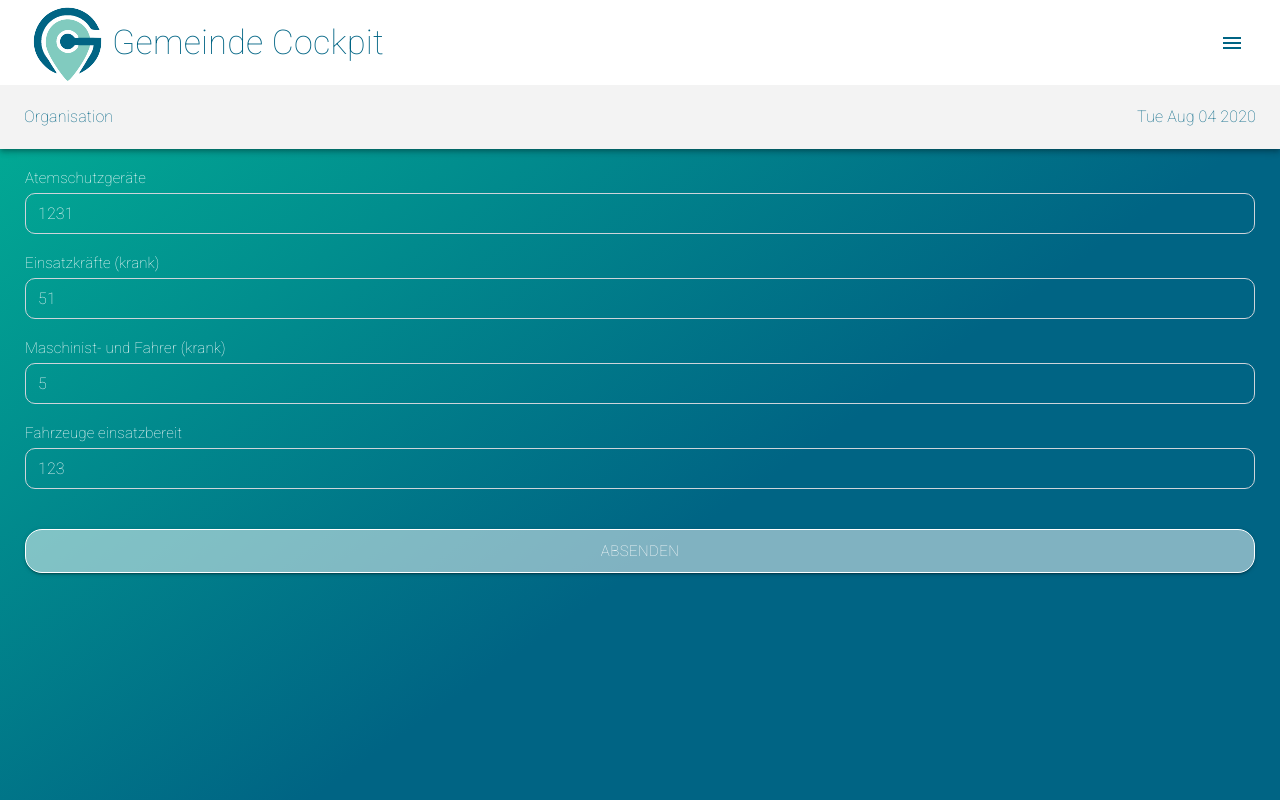
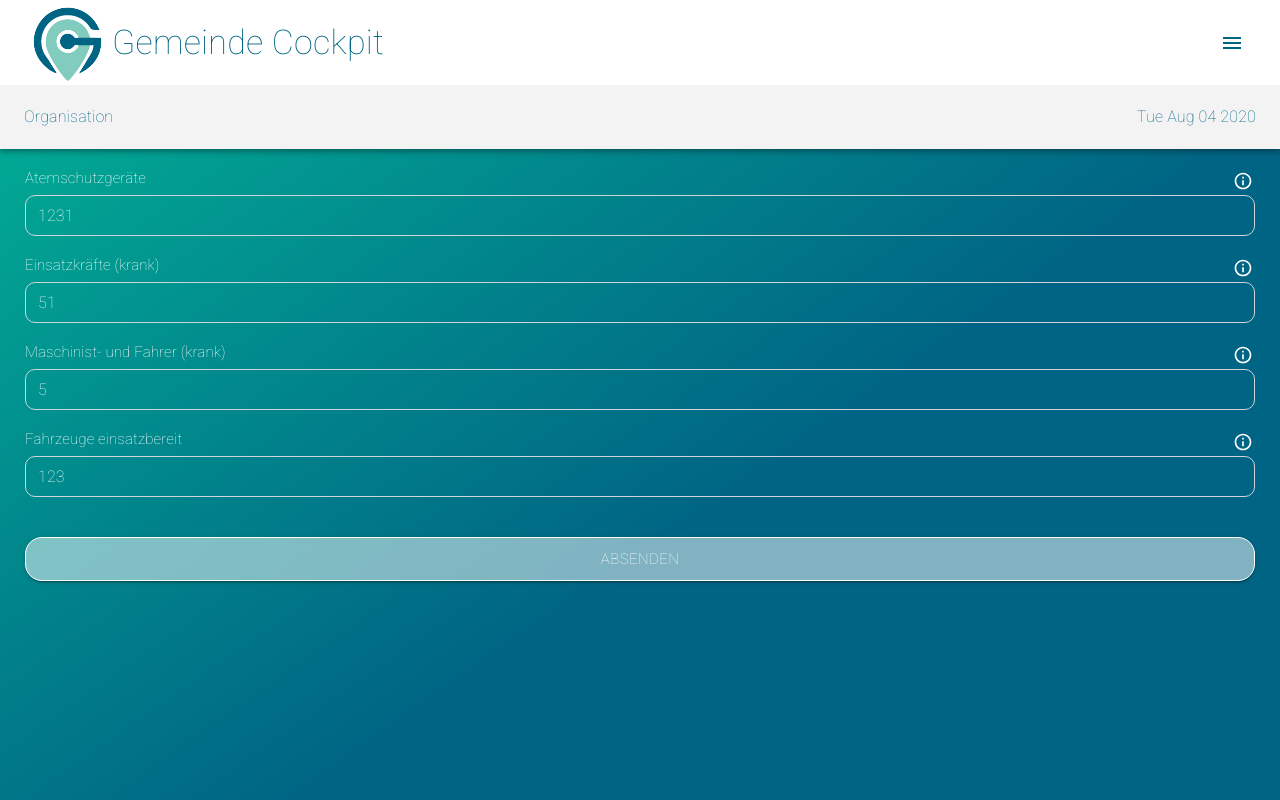
Before and after one commit to gemeindecockpit/data-input, a React (Create React App) app: page /organisations/1/1 in a window 1280 px wide. Built offline with nearby package versions, Linux system fonts and the light colour scheme.

Commit message:
feat: Added Info Icon next to Kpi Text

```diff
--- a/src/InputFields.js
+++ b/src/InputFields.js
@@ -1,7 +1,8 @@
 import React, { Component } from 'react'
 import PropTypes from 'prop-types';
-import { InputLabel, InputBase, fade, withStyles, FormControl, MuiThemeProvider, createMuiTheme, Button } from '@material-ui/core'
+import { IconButton, InputLabel, InputBase, fade, withStyles, FormControl, MuiThemeProvider, createMuiTheme, Button } from '@material-ui/core'
 import { getOrganisationById } from './ProxyJSON'
+import InfoOutlinedIcon from '@material-ui/icons/InfoOutlined';
 
 class InputFields extends Component {
     constructor(props) {
@@ -28,6 +29,9 @@ class InputFields extends Component {
         console.log(this.state.newKpis)
     }
 
+    onIconClick = (event) => {
+    }
+
     render() {
         const { org } = this.state;
         const classes = this.props.classes
@@ -40,6 +44,11 @@ class InputFields extends Component {
                                 <InputLabel shrink htmlFor="input-box">
                                     {kpi.name}
                                 </InputLabel>
+                                <div style={{display: 'flex', justifyContent: 'flex-end'}}>
+                                    <IconButton onClick={this.onIconClick} aria-label="info" style={{align: "right", alignItems: "right"}} >
+                                        <InfoOutlinedIcon className={classes.infoIcon} fontSize={"small"} style={{color: "#ffffff"}} />
+                                    </IconButton>
+                                </div>
                                 <CustomInputBase defaultValue={kpi.value} onChange={event => this.handleChange(event, kpi.name)} id="input-box"/>
                             </FormControl>
                         </div>
@@ -76,7 +85,7 @@ const CustomButton = withStyles((theme) => ({
 
 const CustomInputBase = withStyles((theme) => ({
     input: {
-        marginTop: theme.spacing(3),
+        marginTop: '2px',
         borderRadius: 10,
         position: 'relative',
         backgroundColor: "transperant",
@@ -100,6 +109,7 @@ const theme = createMuiTheme({
             root: {
                 color: "white",
                 fontSize: 20,
+                width: '132%',
                 "&$focused": {
                     color: "#000000",
                 }
@@ -133,6 +143,10 @@ const styles = (theme) => ({
         display: "flex",
         justifyContent: "center",
         alignItems: "center"
+    },
+    infoIcon: {
+        position: 'absolute',
+        align: 'right'
     }
 })
 
```
